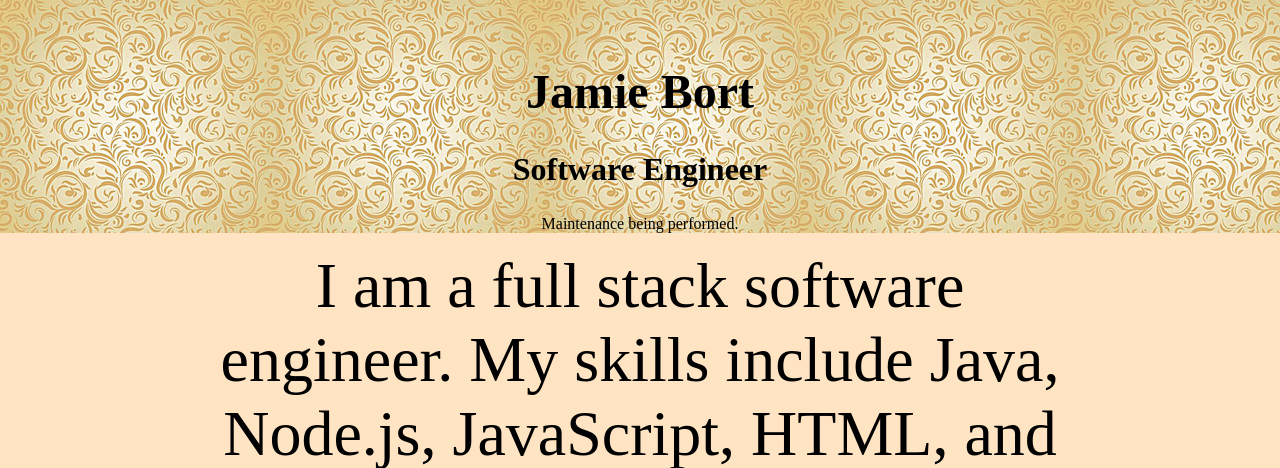
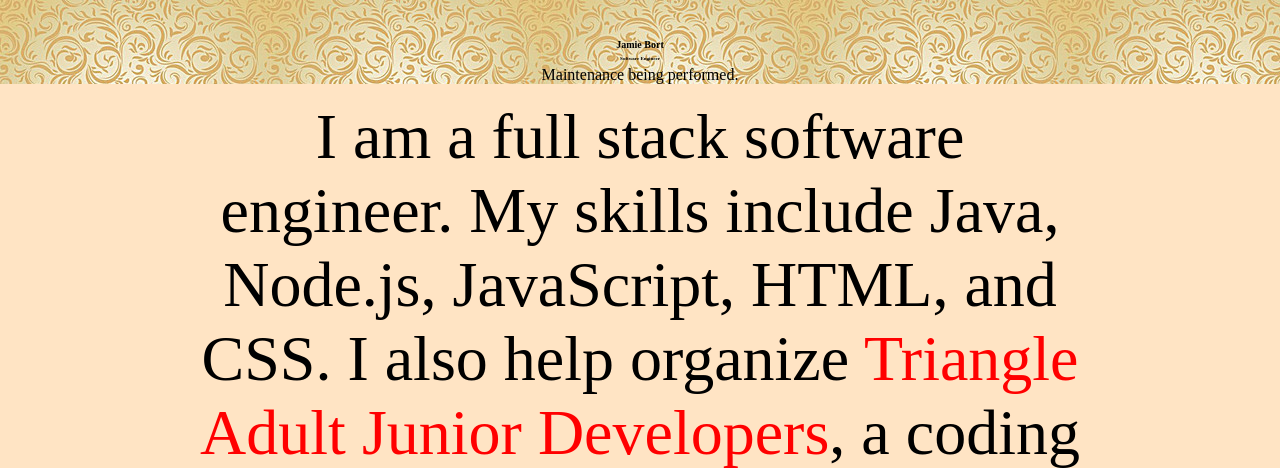
Before and after one commit to JamieBort/Portfolio-Website, a PHP site: page / in a window 1280 px wide. Shown: the top 468 px of the page. Run offline with PHP 8.4, Linux system fonts and the light colour scheme.

Commit message:
Finished coding.

```diff
--- a/style.css
+++ b/style.css
@@ -31,19 +31,24 @@ h1, h2 {
 }
 
 h1 {
-  /* font-size: 10em; */
-  /* font-size: 8em; */
-  /* font-size: 6em; */
+  font-size: 10px;
+
+
+  /* too big */
   /* font-size: 4em; */
-  font-size: 3em;
+
+  /* too small */
+  /* font-size: 3em; */
 }
 
 h2 {
-  /* font-size: 8em; */
-  /* font-size: 6em; */
-  /* font-size: 4em; */
+  font-size: 5px;
+
+  /* too big */
   /* font-size: 3em; */
-  font-size: 2em;
+
+  /* too small */
+  /* font-size: 2em; */
 }
 
 /* the text in one paragraph is not the same sizse as in another paragraph. This is because there is a button tag, and/or anchor tag, and/or image tag in the section tag with the paragraph tags. */
```
